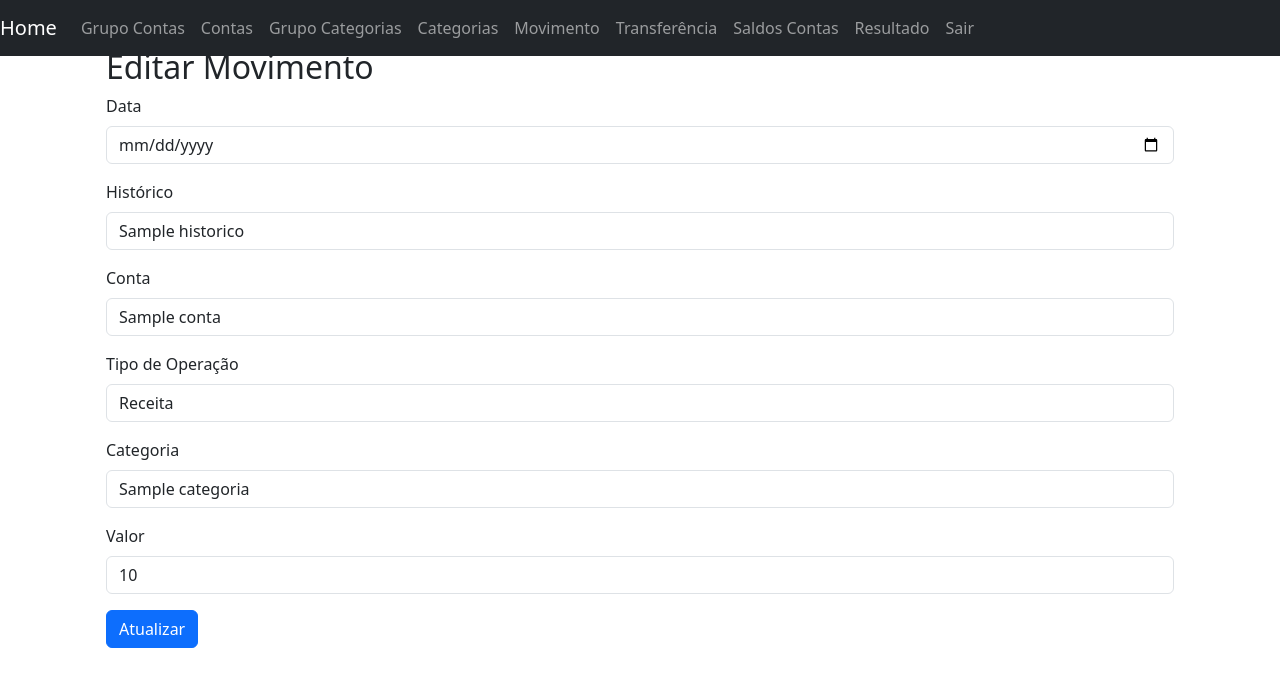
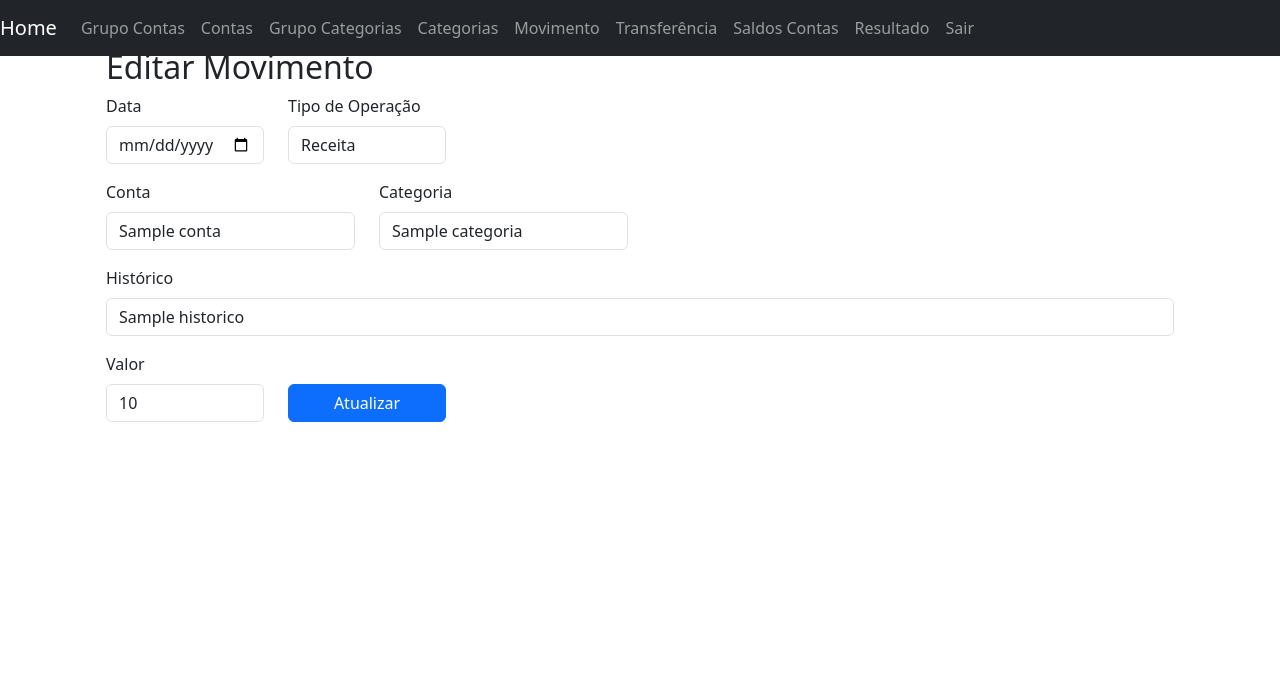
Before and after one commit to sandrolor/mineco-finance-ci4, a CodeIgniter 4 app: the page made by app/Views/movimento/create.php in a window 1280 px wide. Shown: the top 687 px of the page. Run offline with PHP 8.4 and a stand-in for CodeIgniter, Linux system fonts and the light colour scheme; the template is opened without the code that fills it: most values are stand-ins (such as "Sample title", 1, 10 or a date in 2020); data that the repository does not hold is empty; some libraries are stand-ins or nearby versions.

Commit message:
Melhorias exibição

```diff
--- a/app/Views/movimento/create.php
+++ b/app/Views/movimento/create.php
@@ -7,17 +7,24 @@
     <form action="<?= isset($movimento) ? site_url('movimento/update/' . $movimento['id']) : site_url('movimento/store') ?>" method="post">
         <?= csrf_field() ?>
 
-        <div class="mb-3">
+        <!-- Primeira linha: Data e Tipo de Operação -->
+        <div class="row mb-3">
+            <div class="col-md-2">
                 <label for="data_mov" class="form-label">Data</label>
                 <input type="date" id="data_mov" name="data_mov" class="form-control" value="<?= isset($movimento) ? esc($movimento['data_mov']) : '' ?>" required>
             </div>
-
-        <div class="mb-3">
-            <label for="historico" class="form-label">Histórico</label>
-            <input type="text" id="historico" name="historico" class="form-control" maxlength="255" value="<?= isset($movimento) ? esc($movimento['historico']) : '' ?>" required>
+            <div class="col-md-2">
+                <label for="tipo" class="form-label">Tipo de Operação</label>
+                <select id="tipo" name="tipo" class="form-control" required>
+                    <option value="Receita" <?= isset($movimento) && $movimento['tipo'] == 'Receita' ? 'selected' : '' ?>>Receita</option>
+                    <option value="Despesa" <?= isset($movimento) && $movimento['tipo'] == 'Despesa' ? 'selected' : '' ?>>Despesa</option>
+                </select>
+            </div>
         </div>
 
-        <div class="mb-3">
+        <!-- Segunda linha: Conta e Categoria -->
+        <div class="row mb-3">
+            <div class="col-md-3">
                 <label for="conta_id" class="form-label">Conta</label>
                 <select id="conta_id" name="conta_id" class="form-control" required>
                     <option value="">Selecione</option>
@@ -28,17 +35,7 @@
                     <?php endforeach; ?>
                 </select>
             </div>
-
-        <div class="mb-3">
-            <label for="tipo" class="form-label">Tipo de Operação</label>
-            <select id="tipo" name="tipo" class="form-control" required>
-                <option value="Receita" <?= isset($movimento) && $movimento['tipo'] == 'Receita' ? 'selected' : '' ?>>Receita</option>
-                <option value="Despesa" <?= isset($movimento) && $movimento['tipo'] == 'Despesa' ? 'selected' : '' ?>>Despesa</option>
-                <!-- <option value="Transferência" <?= isset($movimento) && $movimento['tipo'] == 'Transferência' ? 'selected' : '' ?>>Transferência</option> -->
-            </select>
-        </div>
-
-        <div class="mb-3">
+            <div class="col-md-3">
                 <label for="categoria_id" class="form-label">Categoria</label>
                 <select id="categoria_id" name="categoria_id" class="form-control">
                     <option value="">Selecione</option>
@@ -49,13 +46,26 @@
                     <?php endforeach; ?>
                 </select>
             </div>
+        </div>
 
-        <div class="mb-3">
+        <!-- Terceira linha: Histórico -->
+        <div class="row mb-3">
+            <div class="col-12">
+                <label for="historico" class="form-label">Histórico</label>
+                <input type="text" id="historico" name="historico" class="form-control" maxlength="255" value="<?= isset($movimento) ? esc($movimento['historico']) : '' ?>" required>
+            </div>
+        </div>
+
+        <!-- Quarta linha: Valor e Botão Salvar -->
+        <div class="row mb-3">
+            <div class="col-md-2">
                 <label for="valor" class="form-label">Valor</label>
                 <input type="number" id="valor" name="valor" step="0.01" class="form-control" value="<?= isset($movimento) ? esc($movimento['valor']) : '' ?>" required>
             </div>
-
-        <button type="submit" class="btn btn-primary"><?= isset($movimento) ? 'Atualizar' : 'Salvar' ?></button>
+            <div class="col-md-2 d-flex align-items-end">
+                <button type="submit" class="btn btn-primary w-100"><?= isset($movimento) ? 'Atualizar' : 'Salvar' ?></button>
+            </div>
+        </div>
     </form>
 </div>
 
```
Also changed, not shown: app/Controllers/Movimento.php (+6 -2 lines), app/Models/MovimentoModel.php (+57 -5 lines), app/Views/movimento/index.php (+33 -17 lines). Lines whose indentation alone changed are shown as unchanged.
